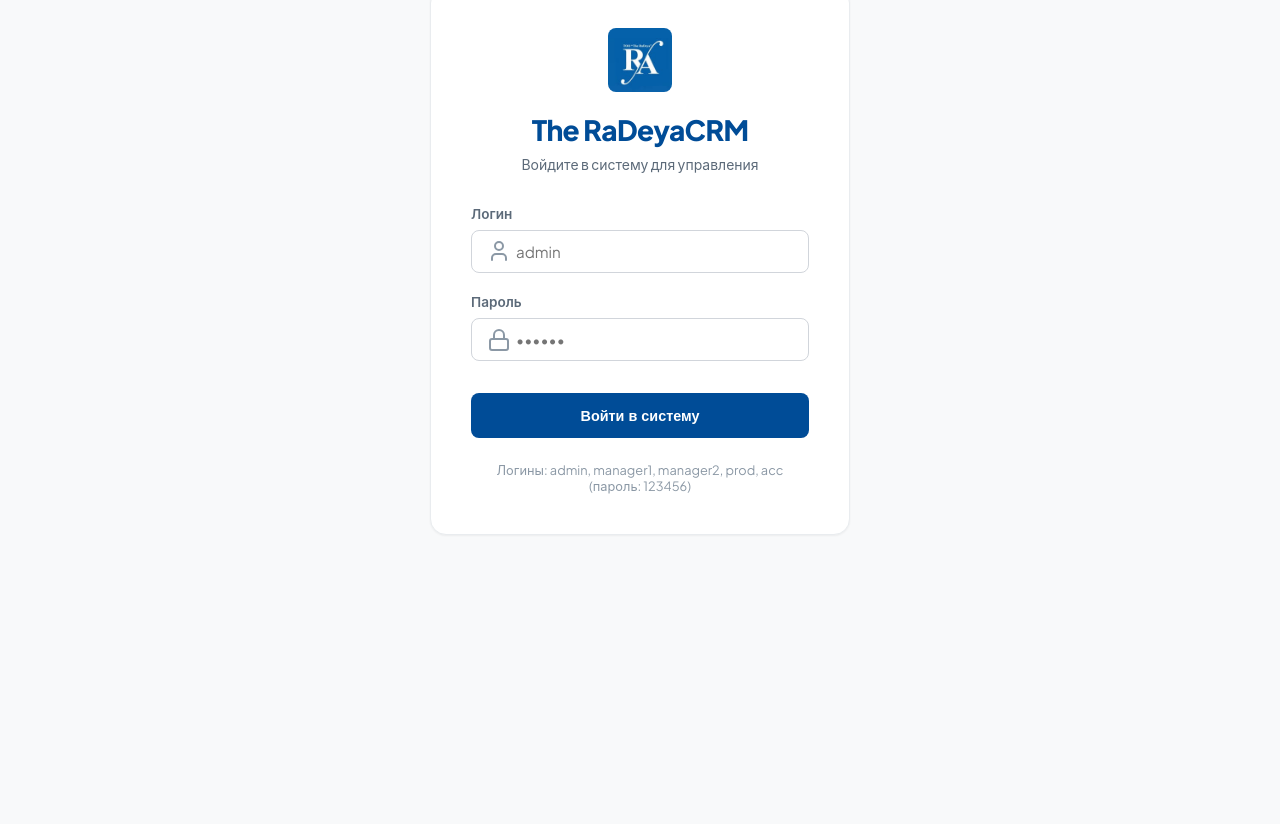
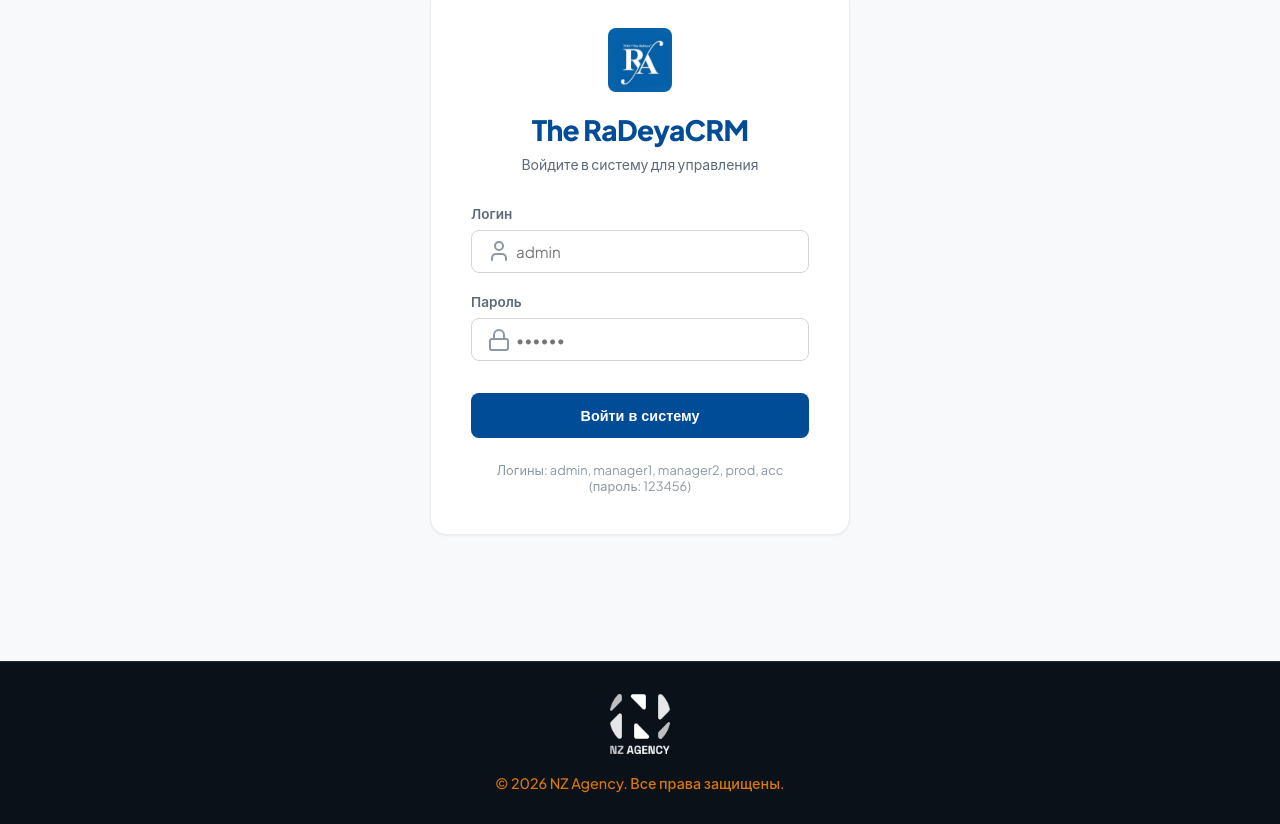
Before and after one commit to nurlybek92/radayacrm, a Next.js app: page /login in a window 1280 px wide. Shown: the part 139-963 px from the top of the page. Before the commit the page ends 800 px from the top, so only its background shows below. Built offline with nearby package versions, Linux system fonts and the light colour scheme; no server answers.

Commit message:
Add global footer with logo

```diff
--- a/src/app/layout.js
+++ b/src/app/layout.js
@@ -1,6 +1,7 @@
 import "./globals.css";
 import { getSession } from "@/lib/auth";
 import Navigation from "@/components/Navigation";
+import Footer from "@/components/Footer";
 
 export const metadata = {
   title: "miniCRM - Система Управления",
@@ -17,6 +18,7 @@ export default async function RootLayout({ children }) {
         <main style={{ flex: 1, display: 'flex', flexDirection: 'column' }}>
           {children}
         </main>
+        <Footer />
       </body>
     </html>
   );
--- /dev/null
+++ b/src/components/Footer.js
@@ -0,0 +1,32 @@
+import React from 'react';
+
+export default function Footer() {
+  return (
+    <footer style={{
+      backgroundColor: '#0a1118', /* dark background like the screenshot */
+      color: '#ffffff',
+      padding: '2rem 1rem',
+      display: 'flex',
+      flexDirection: 'column',
+      alignItems: 'center',
+      justifyContent: 'center',
+      marginTop: 'auto',
+      borderTop: '1px solid #1f2937'
+    }}>
+      <div style={{ marginBottom: '1rem', display: 'flex', flexDirection: 'column', alignItems: 'center' }}>
+        <img
+          src="/logoNZ.png"
+          alt="NZ AGENCY Logo"
+          style={{ height: '60px', width: 'auto', marginBottom: '0.25rem' }}
+        />
+      </div>
+      <div style={{
+        color: '#d97706', /* slightly orange/muted */
+        fontSize: '0.9rem',
+        fontWeight: '500'
+      }}>
+        © 2026 NZ Agency. Все права защищены.
+      </div>
+    </footer>
+  );
+}
```
Also changed, not shown: public/logoNZ.png (added).
